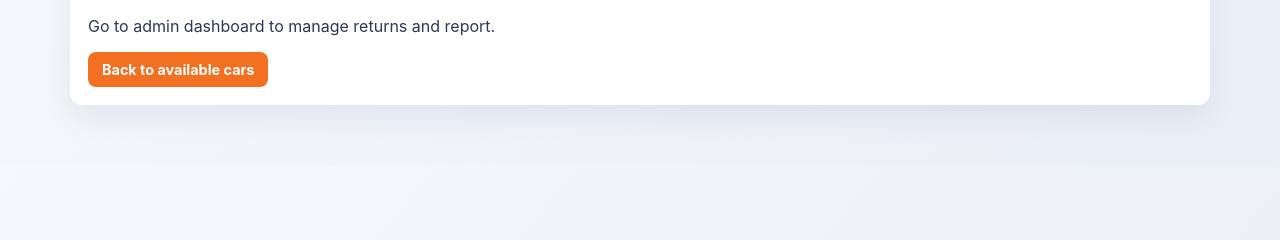
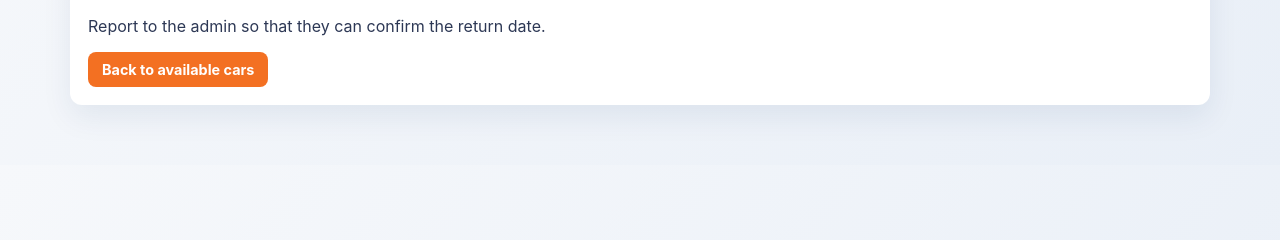
Before and after one commit to MethodPrince/Car_rental_system, a Flask app: template templates/confirm.html in a window 1280 px wide. Shown: the part 281-521 px from the top of the page. Run offline with Flask 3, Linux system fonts and the light colour scheme; the template is opened without the code that fills it, so the values that code supplies are empty.

Commit message:
adding cars

```diff
--- a/templates/confirm.html
+++ b/templates/confirm.html
@@ -23,7 +23,7 @@
             <li><strong>ID Number:</strong> {{ customer.id_number }}</li>
             <li><strong>Rented On:</strong> {{ rented_on }}</li>
         </ul>
-        <p class="status">Go to admin dashboard to manage returns and report.</p>
+        <p class="status">Report to the admin so that they can confirm the return date.</p>
         <a class="btn btn-primary" href="/cars">Back to available cars</a>
     </div>
 </div>
```
Also changed, not shown: static/images/2025-Volkswagen-Polo-TSi-21-1381695_3.jpg (added), static/images/2ed3309ee1593294b38fe6b2415279b8.jpg (added), static/images/Audi-A4-2024-specs-4.jpg (added).
